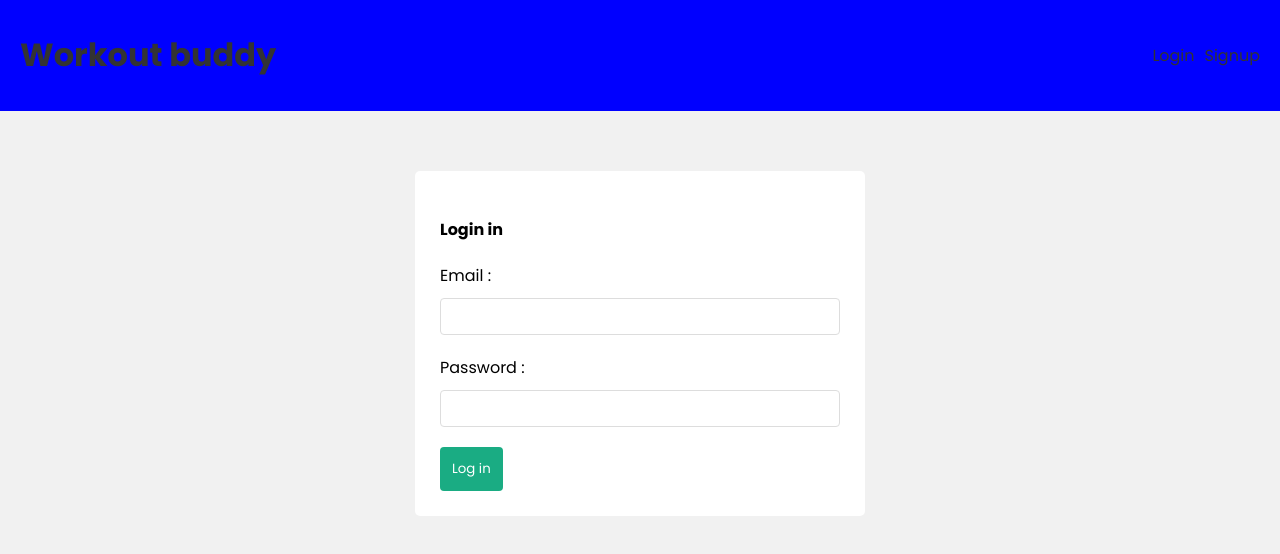
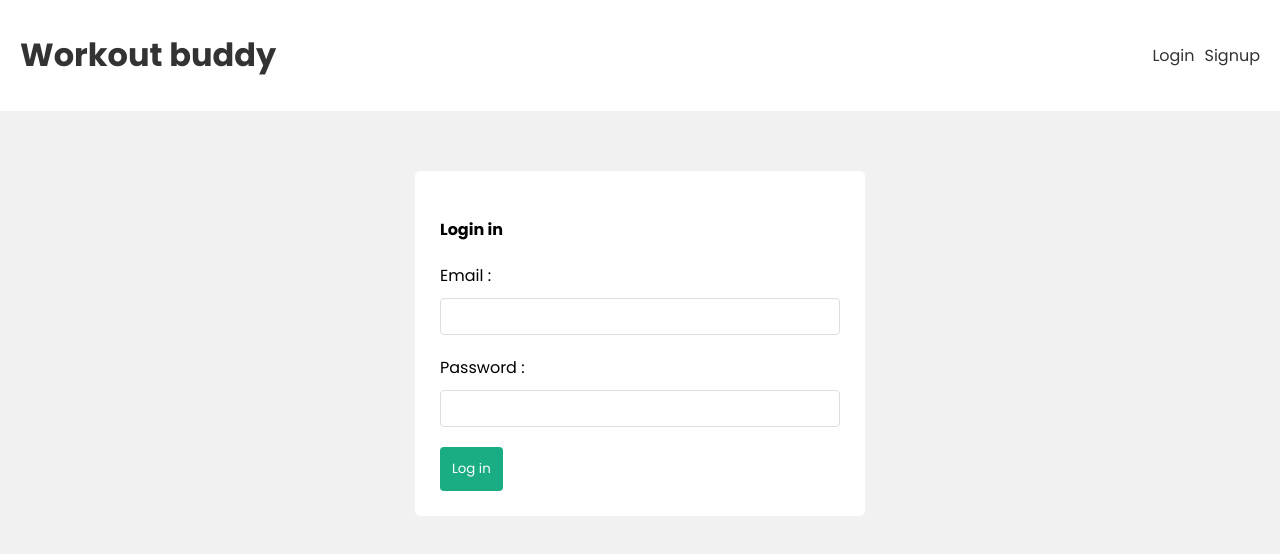
Before and after one commit to Vishal-h-star/WorkoutApp-frontend, a React (Vite) app: page /login in a window 1280 px wide. Shown: the top 554 px of the page. Built offline with nearby package versions, Linux system fonts and the light colour scheme; no server answers.

Commit message:
Nav updated

```diff
--- a/src/index.css
+++ b/src/index.css
@@ -12,8 +12,7 @@ body {
 }
 
 header {
-  background-color: blue;
-  color: white
+  background-color: #fff;
 }
 
 header .container {
```
